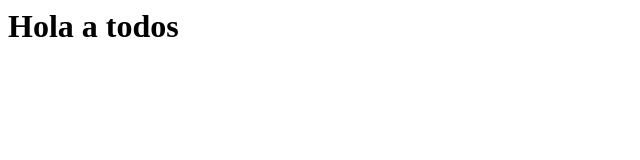
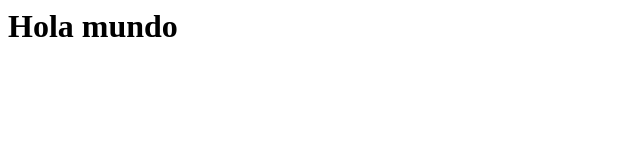
Before and after one commit to Jm1109154414/Jm1109154414.github.io, a plain HTML site: page index.html in a window 1280 px wide. Shown: the full height of the page, 0-640 px from the left. Drawn offline with Linux system fonts and the light colour scheme.

Commit message:
Fix HTML structure and add body content

```diff
--- a/index.html
+++ b/index.html
@@ -1,3 +1,5 @@
-
-<title>Hola_Mundo</title>
-<H1>Hola a todos</H1>
+<html>
+  <body>
+    <h1>Hola mundo</h1>
+  </body>
+</html>
```
